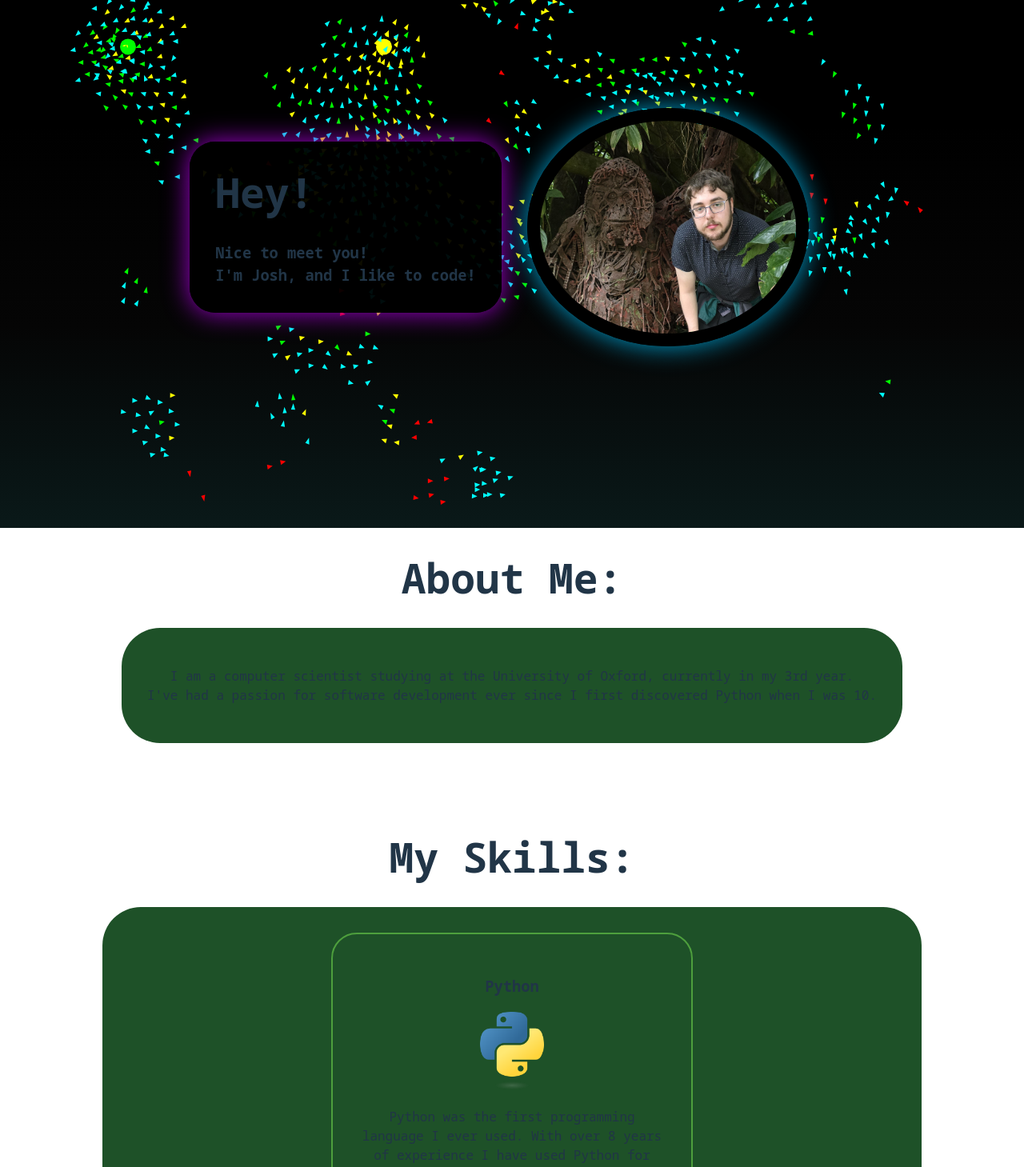
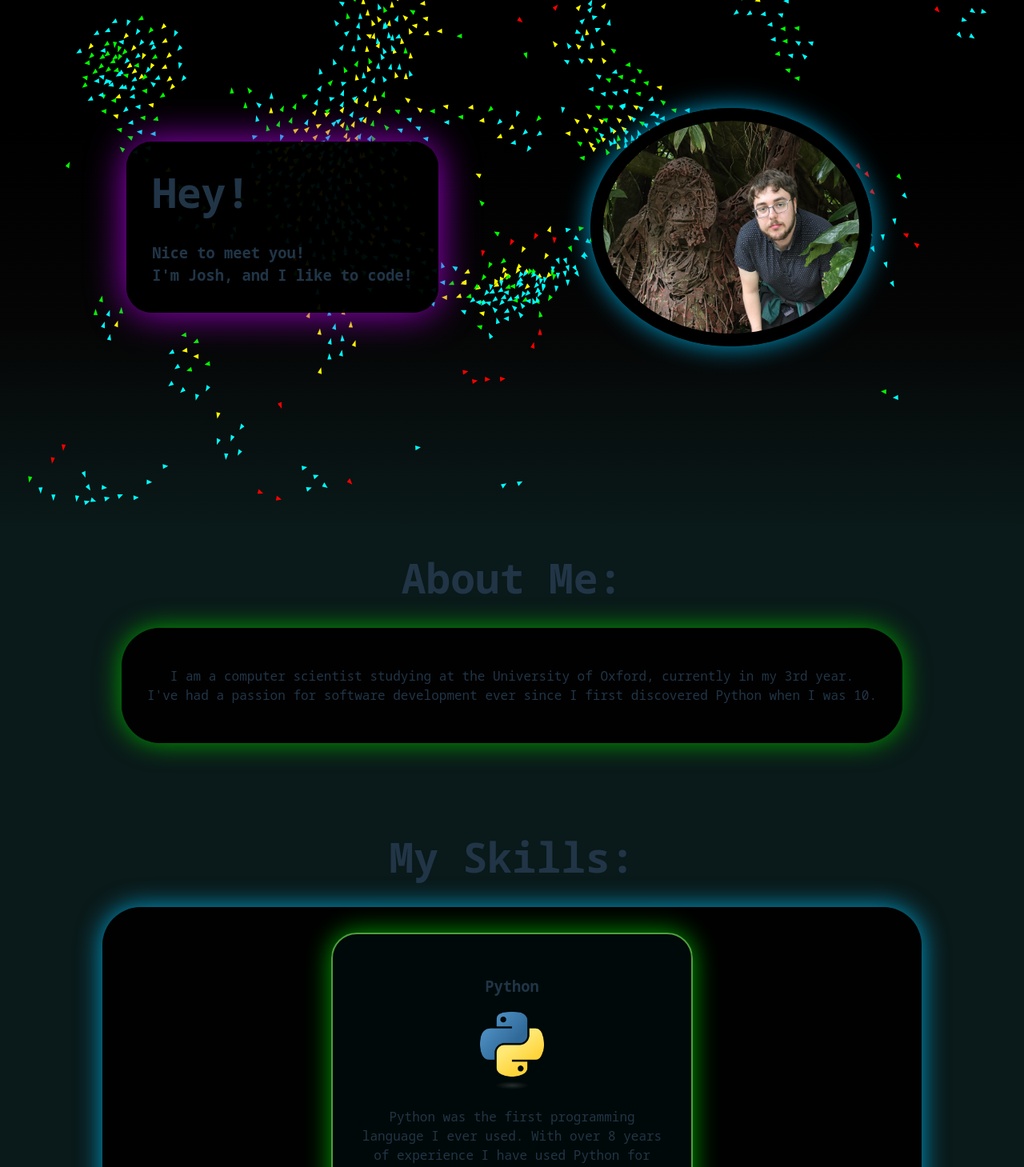
Before and after one commit to SSquash24/My_Website, a React (Vite) app: page / in a window 1280 px wide. Shown: the part 140-1599 px from the top of the page at 80% size. Built offline with nearby package versions, Linux system fonts and the light colour scheme.

Commit message:
Added animated waves background

```diff
--- a/src/App.css
+++ b/src/App.css
@@ -31,8 +31,11 @@
   display: flex;
   flex-direction: column;
   justify-content: center;
+  padding: 0 10vw;
+}
 
-  padding: 0 10vw;
+.flex_elem {
+  /*flex: 1;*/
 }
 
 .focus_pic {
@@ -42,7 +45,6 @@
   height: auto;
   border-radius: 50%;
   border: 1em solid black;
-  box-shadow: 0 0 2em #00a0d0;
 }
 
 .margin_2em {
@@ -51,7 +53,7 @@
 
 .sideBySide {
   display: flex;
-  justify-content: center;
+  justify-content: space-evenly;
   align-items: center;
   flex-wrap: wrap;
 
@@ -62,29 +64,41 @@
   margin-bottom: 5em;
   margin-left: auto;
   margin-right: auto;
-  background: #1E5128;
-  /*box-shadow: 0 0 3em #005b41;*/
+  background: rgba(0, 0, 0, 0.95);
 
   border-radius: 3em;
   width: fit-content;
 
 }
 
+.purple {
+  box-shadow: 0 0 3em #a000d0;
+}
+
+.blue {
+  box-shadow: 0 0 2em #00a0d0;
+}
+
+.green {
+  box-shadow: 0 0 2em #00a000;
+}
+
 .maxHeight {
   height: 100%;
 }
 
+
 .shaded {
   background: rgba(0, 0, 0, 0.95);
   border-radius: 2em;
-  box-shadow: 0 0 2em #a000d0;
 }
 
 .skill {
   padding: 2em;
   margin-left: 2em;
   margin-right: 2em;
-  background: #1E5128;
+  background: rgba(0, 10, 10, 0.9);
+  box-shadow: 0 0 2em #00a000;
   border-radius: 2em;
   border-color: #4E9F3D;
   border-style: solid;
--- a/src/App.tsx
+++ b/src/App.tsx
@@ -15,26 +15,26 @@ function App() {
         <Boids className="background"/>
 
         <div className="sideBySide maxHeight">
-          <div className="shaded">
+          <div className="shaded flex_elem purple">
             <div className="margin_2em">
               <h1>Hey!</h1>
               <h3>Nice to meet you!<br/> I'm Josh, and I like to code!</h3>
             </div>
           </div>
-          <img src={IMG_Me} alt="That's me!" className="focus_pic sideBySide margin_2em"/>
+          <img src={IMG_Me} alt="That's me!" className="focus_pic sideBySide margin_2em flex_elem blue"/>
         </div>
       </div>
 
       <div id='MainPart'>
 
         <h1>About Me:</h1>
-        <div className="aboutMe block">
+        <div className="aboutMe block green">
           <p>I am a computer scientist studying at the University of Oxford, currently in my 3rd year. <br/>
             I've had a passion for software development ever since I first discovered Python when I was 10.</p>
         </div>
 
         <h1>My Skills:</h1>
-        <div className="skills block">
+        <div className="skills block blue">
           <div className="sideBySide">
             <div className="skill">
               <h3>Python</h3>
@@ -52,7 +52,7 @@ function App() {
         </div>
 
         <h1>Projects I've Done:</h1>
-        <div className="projects block">
+        <div className="projects block purple">
           <h2>Personal Projects</h2>
           <p>In my free time, I like to take on personal projects in areas I find interest in:</p>
           <div className="sideBySide">
--- a/src/Projects/ThisWebsite.css
+++ b/src/Projects/ThisWebsite.css
@@ -1,4 +1,6 @@
 #demoBoids {
+    min-width: 500px;
+    min-height: 250px;
     width: 80vw;
     height: 40vw;
 }
--- a/src/Projects/ThisWebsite.tsx
+++ b/src/Projects/ThisWebsite.tsx
@@ -5,7 +5,8 @@ function ThisWebsite() {
     return (
         <div className="Project ProjPage">
             <h1>Project: This Website</h1>
-            <p className="block">
+            {/*<Waves />*/}
+            <p className="block green">
                 While I don't feel like web development is one of my best skills, I do have some familiarity with the
                 area.
                 I created this website using <a href="https://vite.dev/" target="_blank">Vite</a> and <a
@@ -14,6 +15,7 @@ function ThisWebsite() {
             </p>
             <h2>Front Page Simulation</h2>
 
+            <div className="block purple">
                 <p>The front page simulation follows the <a href="https://en.wikipedia.org/wiki/Boids"
                                                             target="_blank">Boids</a> algorithm, where each 'boid' tries to
                     flock together like birds. Each boid has 3 main rules they follow:</p>
@@ -36,7 +38,7 @@ function ThisWebsite() {
                     <b>Enemy Avoidance</b> If the boid can see a boid of an 'enemy' colour, then it will move away.
                     In my simulation, all boids see red boids as an enemy (except for red themselves)
                 </div>
-
+            </div>
             <p> To allow many boids to be simulated in real time my simulation makes use of a quad-tree.
                 A quad-tree works by recursively splitting its area into 4 sub-areas, if there are too many boids in that area.
                 Hence, areas where boids are densely populated are split up into very small areas, whereas sparcely populated areas are split up little.
--- /dev/null
+++ b/src/Waves.tsx
@@ -0,0 +1,88 @@
+// Background animated sine waves on all pages but home page
+
+
+import { useRef, useEffect } from 'react'
+
+
+let ctx: CanvasRenderingContext2D | null
+
+
+function genWaves(height: number, waves: number) {
+    return Array.from({length: waves}, () => ({
+        y: Math.random() * (height-150) + 250,
+        length: Math.random() * 3 + 2,
+        amplitude: Math.random() * 25 + 5,
+        // frequency: Math.random() * 0.01 + 0.005,
+        frequency: 0.01,
+    }))
+}
+
+let waves : {y: number, length: number, amplitude: number, frequency: number}[] = []
+
+let interval = 0
+
+const step = 2
+
+const colours = ["175,0,0", "0,175,0", "0,125,125", "125,0,125"]
+
+function animate() {
+    if (ctx != null) {
+        ctx.canvas.width = ctx.canvas.offsetWidth;
+        ctx.canvas.height = ctx.canvas.offsetHeight;
+
+        ctx.clearRect(0,0, ctx.canvas.width, ctx.canvas.height);
+
+        let i = 0
+        waves.forEach(wave => {
+            const calcY =  (x : number) => {return wave.y+wave.amplitude*Math.sin(wave.frequency*(interval+x))}
+
+            let prevX = 0; let prevY = 0
+            let prevBotX = 0; let prevBotY = 0
+            for (let x = -15; prevX < ctx.canvas.width; x+= 20) {
+                const y = calcY(x)-(x / 10)
+
+                const downX = (prevY-y)*wave.length; const downY = (x-prevX)*wave.length
+                const grad = ctx.createLinearGradient(prevX,prevY, prevX+downX, prevY+downY)
+                // grad.addColorStop(0, "rbga(255,0,0,1)")
+                grad.addColorStop(0, "rgba("+colours[i]+",1)")
+                grad.addColorStop(0.1, "rgba("+colours[i]+",0.2)")
+                grad.addColorStop(1, "transparent")
+                ctx.fillStyle = grad
+                ctx?.beginPath()
+                ctx?.moveTo(prevX-0.1, prevY)
+                ctx?.lineTo(x, y)
+                ctx?.lineTo(x+downX, y+downY)
+                ctx?.lineTo(prevBotX, prevBotY)
+                prevX = x; prevY = y
+                prevBotX = x + downX; prevBotY = y + downY
+                ctx.fill()
+
+            }
+            i++
+        })
+
+        interval += step
+        console.log(interval)
+        // interval %= ctx.canvas.width
+    }
+
+}
+
+
+function Waves() {
+    const ref = useRef<HTMLCanvasElement>(null)
+
+    useEffect(() => {
+        if (ref.current) {
+            ctx = ref.current.getContext('2d');
+            waves = genWaves(500, 4)
+            const anim_interval = setInterval(() => {animate()}, 25)
+
+            return () => {clearInterval(anim_interval)}
+        }
+    }, []);
+
+    return <canvas ref={ref} className="background"></canvas>
+}
+
+export default Waves;
--- a/src/index.css
+++ b/src/index.css
@@ -5,7 +5,12 @@
 
   color-scheme: light dark;
   color: rgba(255, 255, 255, 0.87);
-  background-color: #0a1919;
+  /*background-color: #0a1919;*/
+  /*background-image: linear-gradient(to bottom, #0a1919, #0a1919, #0a1919, black);*/
+  background-image: linear-gradient(to bottom,
+  #0a1919 0%,
+  #0a1919 calc(100% - 50vh),
+  black 100%);
 
   font-synthesis: none;
   text-rendering: optimizeLegibility;
--- a/src/main.tsx
+++ b/src/main.tsx
@@ -11,6 +11,7 @@ import LinkedInLogo from "./assets/LinkedIn-Blue-96@2x.png";
 import ThisWebsite from "./Projects/ThisWebsite.tsx";
 import HotDesk from "./Projects/HotDesk.tsx";
 import MechanicsSim from "./Projects/MechanicsSim.tsx";
+import Waves from "./Waves.tsx";
 
 const root = createRoot(document.getElementById('root')!);
 root.render(
@@ -33,10 +34,10 @@ root.render(
       <div id="mainbody">
       <Routes>
         <Route path='/' element={<App/>}/>
-        <Route path='/projects/ThisWebsite' element={<ThisWebsite/>} />
-        <Route path='/projects/HotDesk' element={<HotDesk/>} />
-        <Route path='/projects/MechanicsSim' element={<MechanicsSim/>} />
-        <Route path='*' element={<NotFound/>}/>
+        <Route path='/projects/ThisWebsite' element={<div><Waves/><ThisWebsite/></div>} />
+        <Route path='/projects/HotDesk' element={<div><Waves/><HotDesk/></div>} />
+        <Route path='/projects/MechanicsSim' element={<div><Waves/><MechanicsSim/></div>} />
+        <Route path='*' element={<div><Waves/><NotFound/></div>}/>
       </Routes>
       </div>
     </BrowserRouter>
```
Also changed, not shown: src/Boids.tsx (+7 -7 lines). Lines whose indentation alone changed are shown as unchanged.
